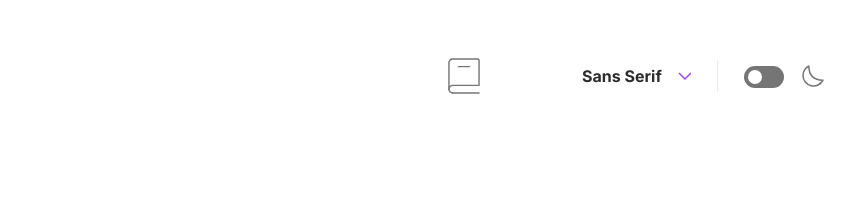
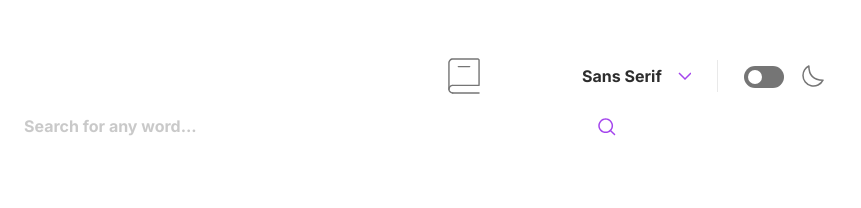
Before and after one commit to xhundo/dictionary, a React (Vite) app: page / in a window 1280 px wide. Shown: the top 208 px of the page, without its empty margins (0-861 px from the left). Built offline with nearby package versions, Linux system fonts and the light colour scheme.

Commit message:
refactor: context wrapping

```diff
--- a/src/App.tsx
+++ b/src/App.tsx
@@ -3,15 +3,20 @@ import { Header } from './components/Header';
 import { FontProvider } from './contexts/FontContext';
 import { Root } from './Root';
 import { ThemeProvider } from './contexts/ThemeContext';
+import { Layout } from './components/Layout';
+import { DataProvider } from './contexts/DataContext';
 
 const App: React.FC<{}> = () => {
   const [isDropdownOpen, setDropdown] = useState<boolean>(false);
   return (
     <ThemeProvider>
       <Root setDrop={setDropdown} isDropOpen={isDropdownOpen}>
-        <FontProvider>
-          <Header isDropopen={isDropdownOpen} setDrop={setDropdown} />
-        </FontProvider>
+        <DataProvider>
+          <FontProvider>
+            <Header isDropopen={isDropdownOpen} setDrop={setDropdown} />
+            <Layout />
+          </FontProvider>
+        </DataProvider>
       </Root>
     </ThemeProvider>
   );
```
